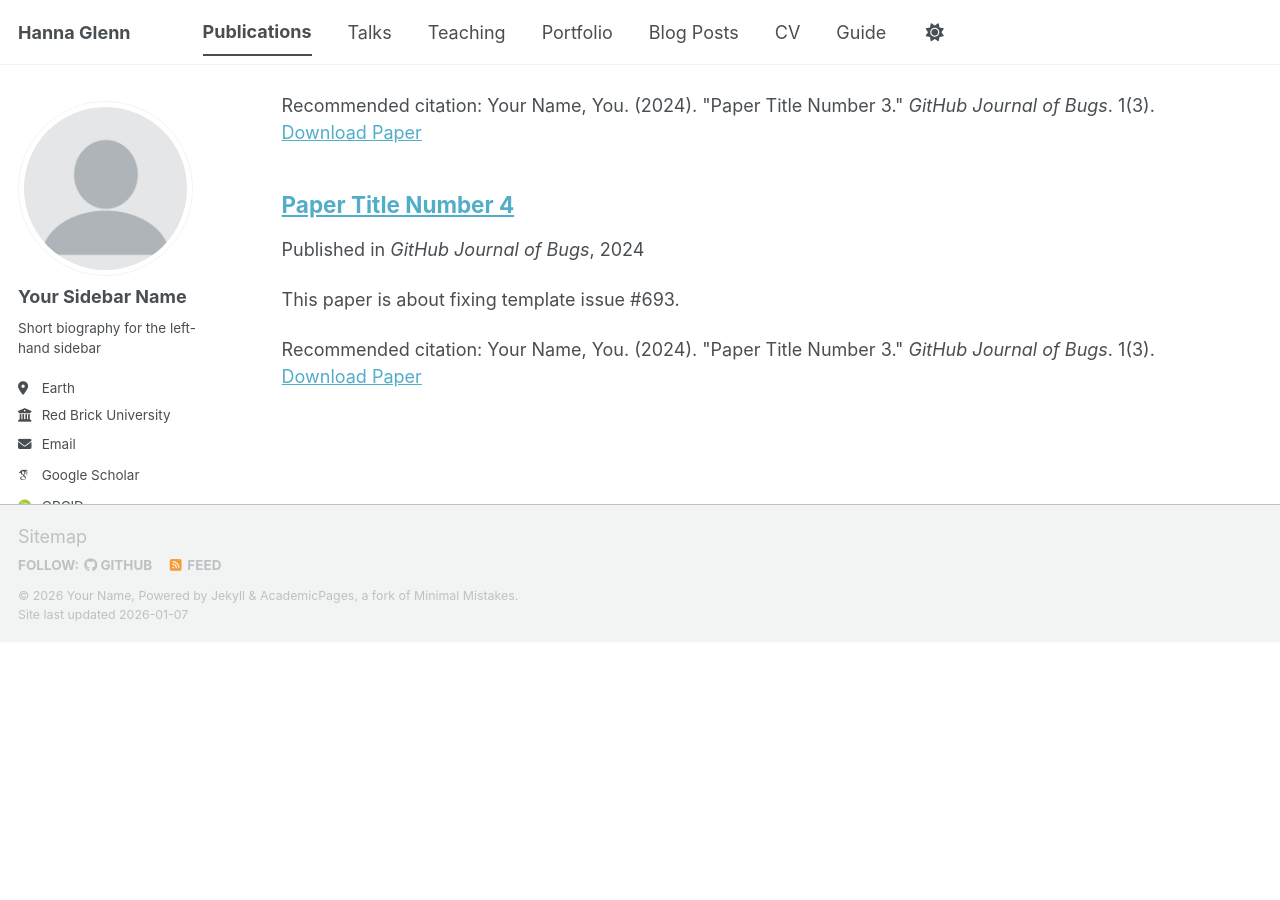
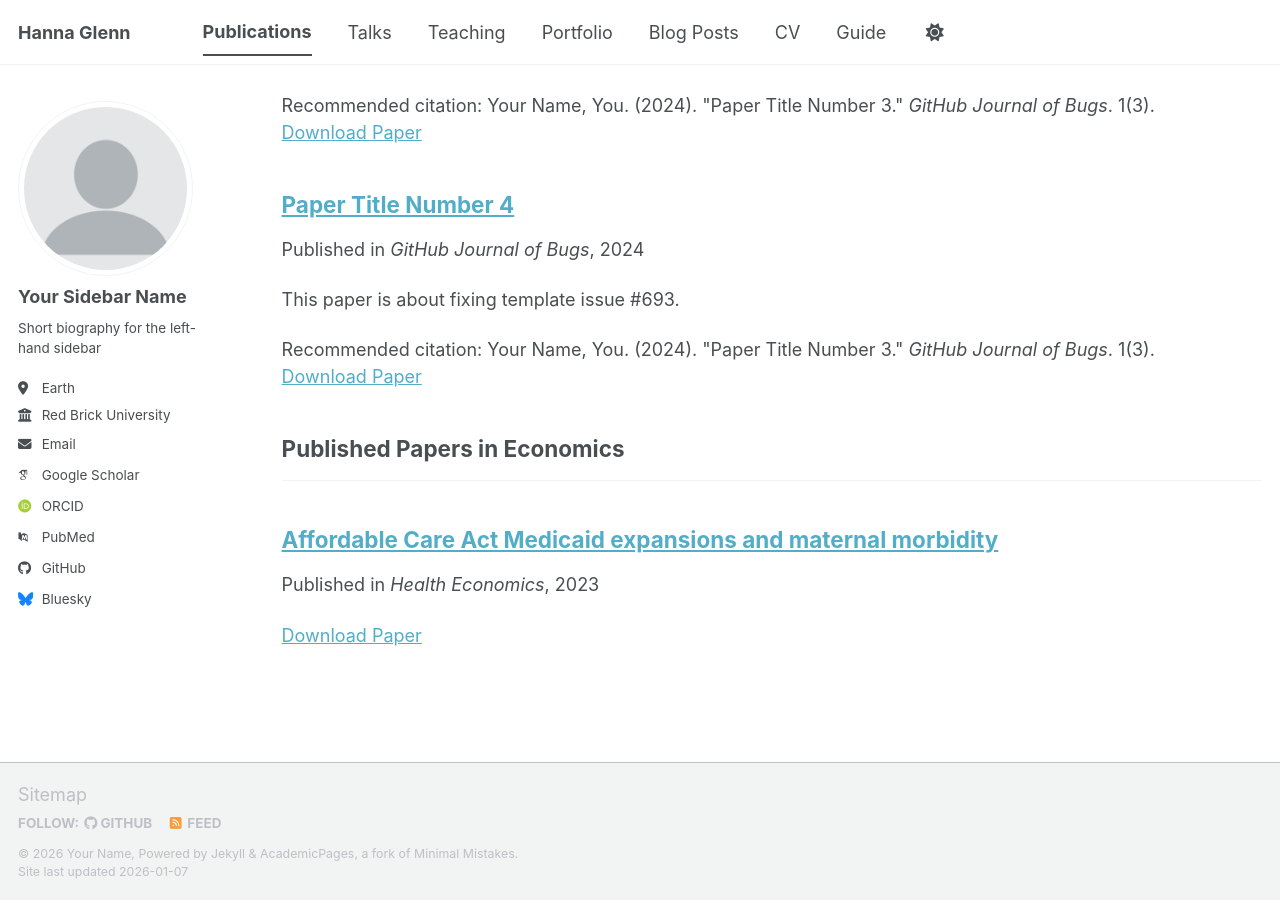
Before and after one commit to hannaglenn/hannaglenn.github.io, a Jekyll site: the page built from _pages/publications.html, in a window 1280 px wide and 900 px high, scrolled down 943 px. Built offline with Jekyll 4.4.1, drawn with Linux system fonts in a browser that asks for light colours; some web fonts are replaced; a script bundle is joined from its source files by our own code; library files that are not in the unit come from our copies; before the commit the page ends 1585 px from its top, so only the background shows below that.

```diff
--- a/_config.yml
+++ b/_config.yml
@@ -90,6 +90,9 @@ publication_category:
     title: 'Journal Articles'
   conferences:
     title: 'Conference Papers'
+  econpublished:
+    title: 'Published Papers in Economics'
+
 
 # Site Settings
 teaser                   :  # filename of teaser fallback teaser image placed in /images/ for social media previews
```
Also changed, not shown: _publications/2009-10-01-paper-title-number-1.md (+1 -1 lines).
